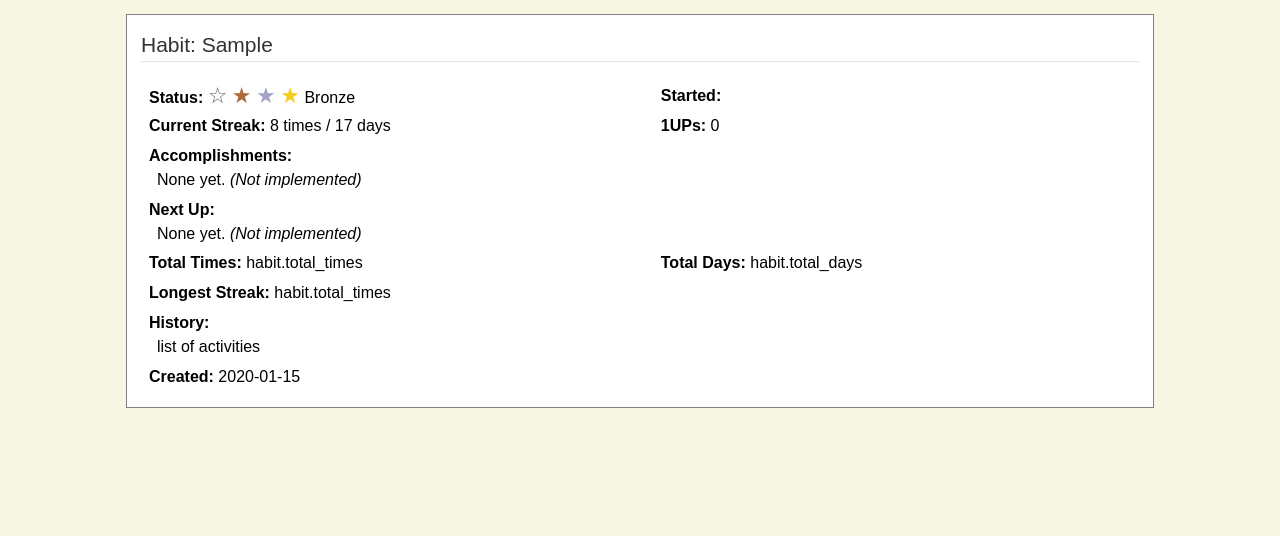
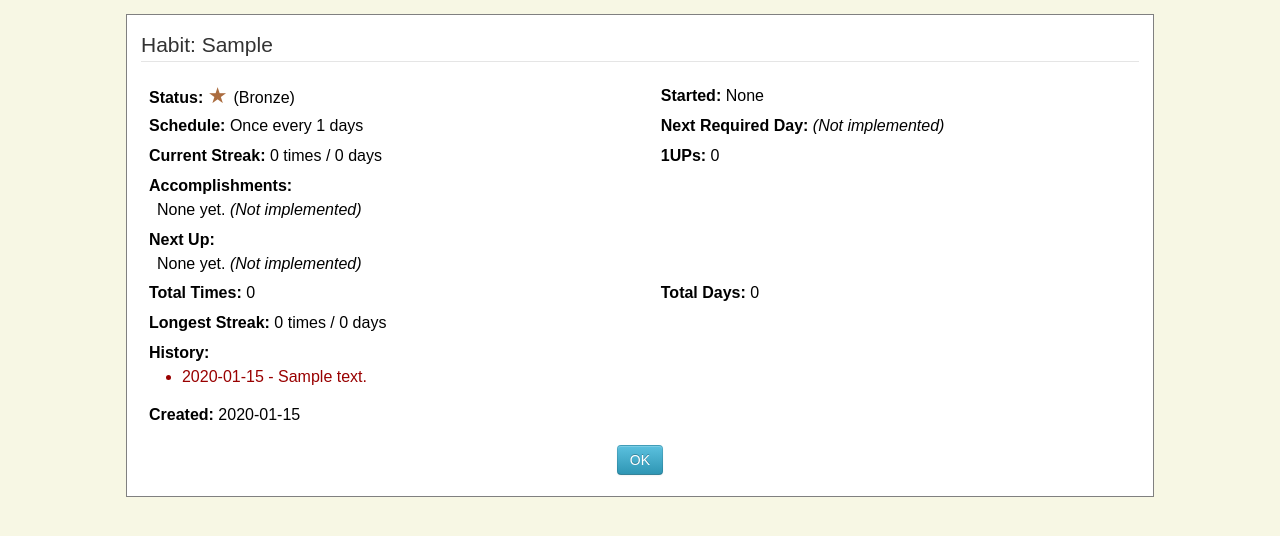
Before and after one commit to ztomasze/habitmaster, a Django app: page /habit/1/ in a window 1280 px wide. Shown: the top 536 px of the page. Run offline with Django 3.2, Linux system fonts and the light colour scheme; a user stored in the database is signed in; tables that the repository leaves empty hold one stand-in row (values such as "Sample post"); parts of the project's set-up code (start-up, migrations or seed data) failed here and were passed over; some libraries are stand-ins or nearby versions.

Commit message:
Detail view complete (basics only) * Closes GH-6 * No reward details, can't delete habits yet, etc. * No required next day

```diff
--- a/habitmaster/habits/models.py
+++ b/habitmaster/habits/models.py
@@ -32,6 +32,9 @@ class Schedule(models.Model):
     schedule.  Thus, a list of streaks is a list of lists of activities.  See getStreaks
     method for more.
     """
+    def __unicode__(self):
+        return self.cast().__unicode__()
+
     def getStreaks(self, activities, today=None):
         """
         Given a flat list of activities, returns a list of lists of those activities where
@@ -55,6 +58,26 @@ class Schedule(models.Model):
         ABSTRACT: Must be overridden. Currently returns None.
         """
         return None
+
+    def cast(self):
+        """
+        Because schedule is abstract and connected by a foreign key, you may occasionally
+        get a Schedule back in practice, rather than the specific subclass.  This method
+        will get you the specific instance.
+        """
+        # XXX: Just listed the subtypes explicitly rather than using scalable reflection
+        inst = None
+        if not inst:
+            try:
+                inst = IntervalSchedule.objects.get(schedule_ptr_id=self.id)
+            except IntervalSchedule.DoesNotExist:
+                pass
+        if not inst:
+            try:
+                inst = DaysOfWeekSchedule.objects.get(schedule_ptr_id=self.id)
+            except DaysOfWeekSchedule.DoesNotExist:
+                pass
+        return inst
 
 
 class DaysOfWeekSchedule(Schedule):
@@ -220,7 +243,10 @@ class Habit(models.Model):
         return self.task
 
     def getActivities(self, missed=False):
-        return Activity.objects.filter(habit=self).order_by('date')
+        activities = Activity.objects.filter(habit=self)
+        if not missed:
+            activities = activities.exclude(status=Activity.MISSED)
+        return activities.order_by('date')
 
     def getStarLevel(self, today=None):
         """
@@ -255,29 +281,35 @@ class Habit(models.Model):
             else:
                 return Habit.STAR_LEVELS[1]  # bronze
 
-#FIXME
-    #def getStartDate(self):
-        #"""
-        #Returns the date of the first activity for this habit, else None.
-        #The date is returned regardless of whether the habit is active or not.
-        #"""
-        #if self.getStreaks()[0]:
-            #return streaks[0][0].date
-        #return None
+    def getStartDate(self):
+        """
+        Returns the date of the first activity for this habit, else None.
+        The date is returned regardless of whether the habit is active or not.
+        """
+        streaks = self.getStreaks()
+        if streaks[0]:
+            return streaks[0][0].date
+        return None
 
-    #def getStreaks(self):
-        ## streak computation is the most intensive thing we do, so lets just do it once
-        #if not hasattr(self, 'streaks'):
-            #self.streaks = self.schedule.getStreaks(self.getActivities())
+    def getStreaks(self, today=None):
+        # streak computation is the most intensive thing we do, so lets just do it once
+        if not hasattr(self, 'streaks') or today != self.streaks_date:
+            sched = self.schedule.cast()
+            self.streaks = sched.getStreaks(self.getActivities(), today)
+            self.streaks_date = today
         return self.streaks
 
     def getTotalTimes(self):
         """ Returns the number of completed activities for this habit. """
-        activities = self.getActivities().exclude(status=Activity.MISSED)
-        return activities.count()
+        return self.getActivities().count()
 
-    def getTotalDays(self):
-        return (datetime.date.today() - self.getActivities()[0].date).days
+    def getTotalDays(self, today=None):
+        if not today:
+            today = datetime.date.today()
+        activities = self.getActivities()
+        if not activities:
+            return 0
+        return (today - self.getActivities()[0].date).days
 
 
 
--- a/habitmaster/habits/templates/habits/detail.html
+++ b/habitmaster/habits/templates/habits/detail.html
@@ -7,17 +7,17 @@
 <div class="row-fluid">
 <div class="widget offset1 span10">
 <h2>Habit: {{ habit.task }}</h2>
-<div class="detail">
+
 <!-- Would have been nice to co-opt TABLE's TH and TD here... -->
 <div class="row-fluid">
     <div class="span6 entry">
         <b class="key">Status</b>
         <span class="value">
-        <span class="pending star">&#9734;</span>
-        <span class="bronze star">&#9733;</span>
-        <span class="silver star">&#9733;</span>
-        <span class="gold star">&#9733;</span>
-        {{ habit.getStarLevel }}</span>
+            <span class="{{ status.lower }} star">
+            {% if status == 'Pending' %} &#9734; {% else %} &#9733; {% endif %}
+            </span>
+            ({{ status }})
+        </span>
     </div>
     <div class="span6 entry">
         <b class="key">Started</b>
@@ -27,8 +27,20 @@
 
 <div class="row-fluid">
     <div class="span6 entry">
+        <b class="key">Schedule</b>
+        <span class="value">{{ habit.schedule }}</span>
+    </div>
+    <div class="span6 entry">
+        <b class="key">Next Required Day</b>
+        <span class="value"><i>(Not implemented)</i></span>
+    </div>
+</div>
+
+<div class="row-fluid">
+    <div class="span6 entry">
         <b class="key">Current Streak</b>
-        <span class="value">8 times / 17 days</span>
+        <span class="value">{{ current_times }} times /
+                            {{ current_days }} days</span>
     </div>
     <div class="span6 entry">
         <b class="key">1UPs</b>
@@ -40,38 +52,50 @@
 <div class="row-fluid">
     <div class="span12 entry block">
         <b class="key">Accomplishments</b>
-        <div class="value">None yet. <i>(Not implemented)</i></span>
+        <div class="value">None yet. <i>(Not implemented)</i></div>
     </div>
 </div>
 <div class="row-fluid">
     <div class="span12 entry block">
         <b class="key">Next Up</b>
-        <div class="value">None yet. <i>(Not implemented)</i></span>
+        <div class="value">None yet. <i>(Not implemented)</i></div>
     </div>
 </div>
 
 <div class="row-fluid">
     <div class="span6 entry">
         <b class="key">Total Times</b>
-        <span class="value">habit.total_times</span>
+        <span class="value">{{ habit.getTotalTimes }}</span>
     </div>
     <div class="span6 entry">
         <b class="key">Total Days</b>
-        <span class="value">habit.total_days</span>
+        <span class="value">{{ habit.getTotalDays }}</span>
     </div>
 </div>
 
 <div class="row-fluid">
     <div class="span12 entry">
         <b class="key">Longest Streak</b>
-        <span class="value">habit.total_times</span>
+        <span class="value">{{ longest_times }} times /
+                            {{ longest_days }} days</span>
     </div>
 </div>
 
 <div class="row-fluid">
     <div class="span12 entry block">
         <b class="key">History</b>
-        <div class="value">list of activities</span>
+        <div class="value">
+        {% if activities %}
+        <ul>
+        {% for act in activities %}
+        <li class="activityStatus{{ act.status }}">
+        {{act.date.isoformat }} - {{ act.note }}
+        {% endfor %}
+        </ul>
+        {% else %}
+        No days completed yet.
+        {% endif %}
+        </div>
     </div>
 </div>
 
@@ -82,6 +106,12 @@
     </div>
 </div>
 
+<div class="row-fluid">
+    <nav class="span12">
+        <a href="/" class="btn btn-info">OK</a>
+    </nav>
+</div>
+
 </div>
 </div>
 
--- a/habitmaster/habits/views.py
+++ b/habitmaster/habits/views.py
@@ -8,6 +8,8 @@ from django.core.urlresolvers import reverse
 from django.contrib.auth.decorators import login_required
 from django.db import DatabaseError
 from habitmaster.habits.models import DaysOfWeekSchedule, IntervalSchedule, Habit
+from habitmaster.habits.models import daysInStreak
+import datetime
 
 @login_required
 def index(request):
@@ -82,9 +84,13 @@ def detail(request, habit_id):
 
     context['habit'] = habit
     context['status'] = habit.getStarLevel()
-#    streaks = habit.getStreaks()
-
-
-    context['activities'] = habit.getActivities()
+    streaks = habit.getStreaks()
+    current = streaks[-1]
+    context['current_times'] = len(current)
+    context['current_days'] = daysInStreak(current, until=datetime.date.today())
+    longest = max(streaks, key=len)
+    context['longest_times'] = len(longest)
+    context['longest_days'] = daysInStreak(longest, until=datetime.date.today())
+    context['activities'] = habit.getActivities(missed=True)
 
     return render(request, 'habits/detail.html', context)
--- a/habitmaster/static/global.css
+++ b/habitmaster/static/global.css
@@ -65,6 +65,23 @@ H1.page-title {
     margin: 0.25em 0.5em 0.1em;
 }
 
+.activityStatus0 {
+    color: #900;
+}
+.activityStatus10 {
+    color: #030;
+}
+.activityStatus5 {
+    color: #030;
+}
+.activityStatus15 {
+    color: #090;
+}
+
+NAV {
+  margin: 1em auto 0.5em;
+  text-align: center;
+}
 
 
 FORM {
```
Also changed, not shown: habitmaster/habits/tests.py (+12 -0 lines).
